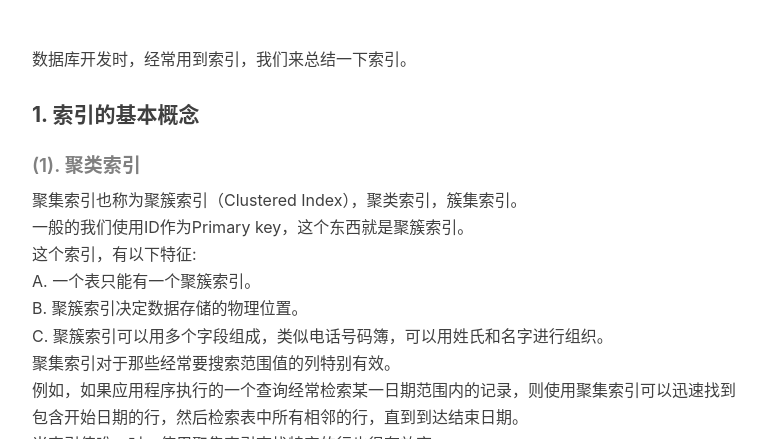
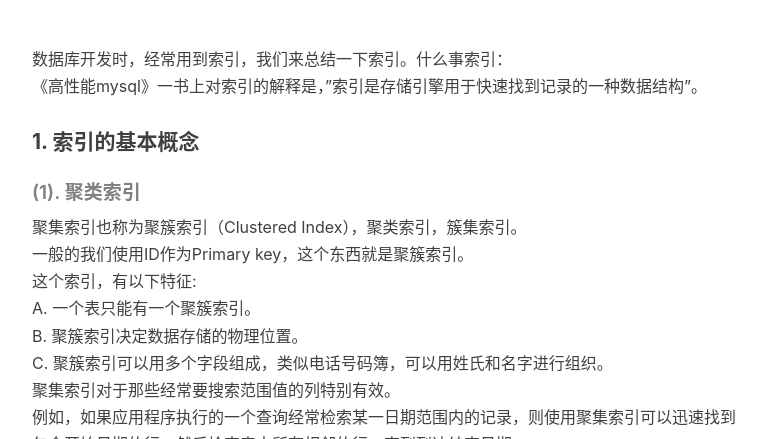
Before and after one commit to baiscjava/basicjava.github.io, a Jekyll site: the page built from _posts/2017-08-29-总结一下数据库的索引.md, in a window 1280 px wide and 900 px high, cut to the strip 461-900 px from the top of the window. Shown: the whole strip, without its empty margins (233-999 px from the left). Built offline with Jekyll 4.4.1, drawn with Linux system fonts in a browser that asks for light colours; nearby versions of some CDN libraries; comment, search, counter and statistics services are not loaded.

Commit message:
Update 2017-08-29-总结一下数据库的索引.md

```diff
--- a/_posts/2017-08-29-总结一下数据库的索引.md
+++ b/_posts/2017-08-29-总结一下数据库的索引.md
@@ -8,7 +8,8 @@ tags:
     - 总结
 ---
 
-数据库开发时，经常用到索引，我们来总结一下索引。<br>
+数据库开发时，经常用到索引，我们来总结一下索引。什么事索引：<br>
+《高性能mysql》一书上对索引的解释是，"索引是存储引擎用于快速找到记录的一种数据结构"。<br>
 
 #### 1. 索引的基本概念<br>
 ##### (1). 聚类索引<br>
```
